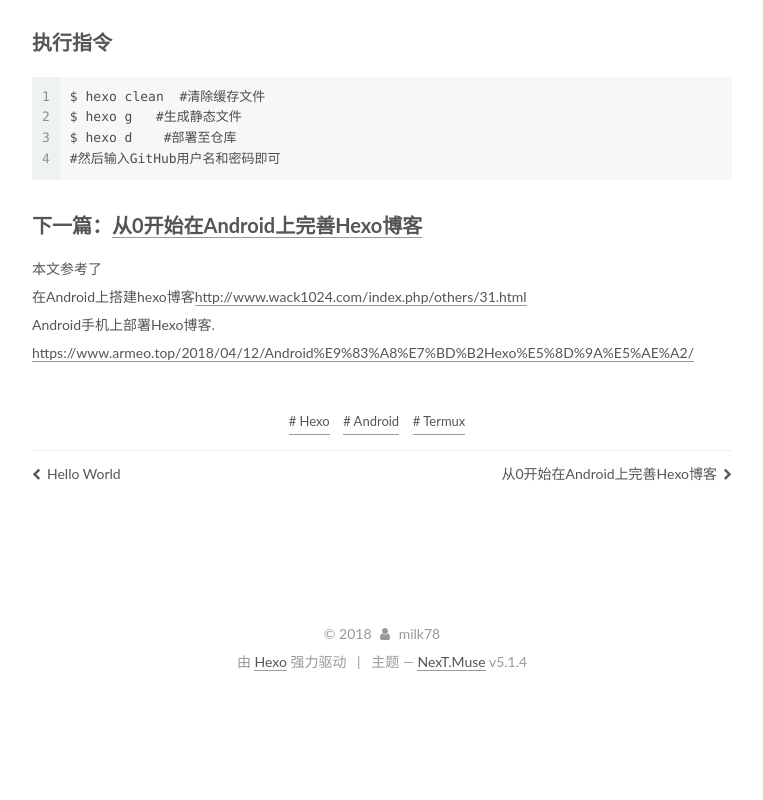
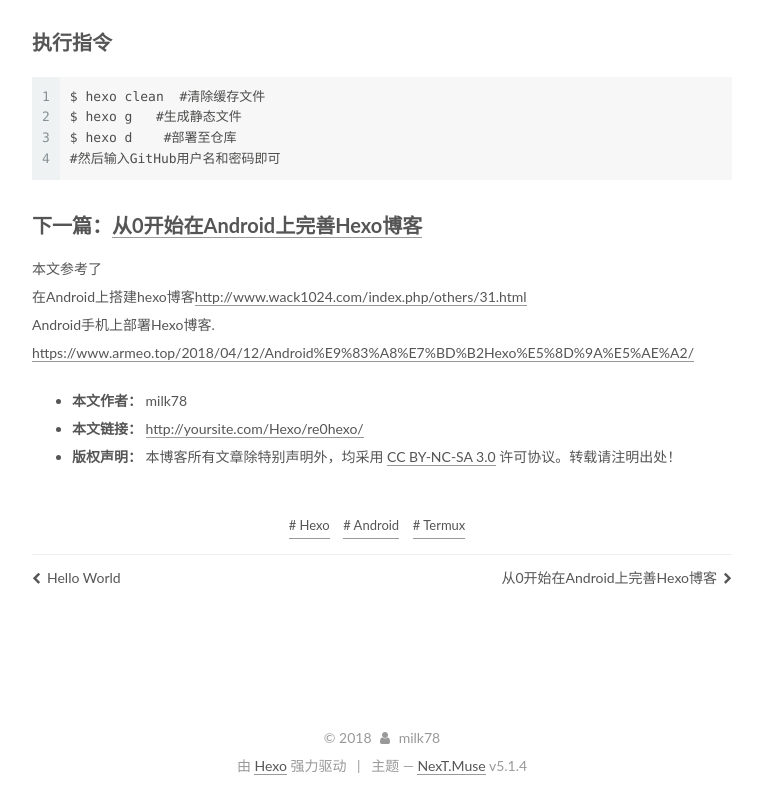
Before and after one commit to milk78/milk78.github.io, a plain HTML site: page Hexo/re0hexo/index.html in a window 1280 px wide. Shown: the part 1562-2362 px from the top of the page, without its empty margins (98-861 px from the left). Before the commit the page ends 2258 px from the top, so only its background shows below. Drawn offline with Linux system fonts and the light colour scheme; a script that the page names is missing.

Commit message:
Site updated: 2018-07-08 00:28:45

```diff
--- a/Hexo/re0hexo/index.html
+++ b/Hexo/re0hexo/index.html
@@ -409,6 +409,24 @@
 
 
 
+
+      <div>
+        <ul class="post-copyright">
+  <li class="post-copyright-author">
+    <strong>本文作者：</strong>
+    milk78
+  </li>
+  <li class="post-copyright-link">
+    <strong>本文链接：</strong>
+    <a href="http://yoursite.com/Hexo/re0hexo/" title="从0开始在Android上搭建Hexo博客">http://yoursite.com/Hexo/re0hexo/</a>
+  </li>
+  <li class="post-copyright-license">
+    <strong>版权声明： </strong>
+    本博客所有文章除特别声明外，均采用 <a href="https://creativecommons.org/licenses/by-nc-sa/3.0/" rel="external nofollow" target="_blank">CC BY-NC-SA 3.0</a> 许可协议。转载请注明出处！
+  </li>
+</ul>
+
+      </div>
 
 
     <footer class="post-footer">
```
Also changed, not shown: hexo/re1hexo/index.html (+18 -0 lines), uncategorized/hello-world/index.html (+18 -0 lines).
